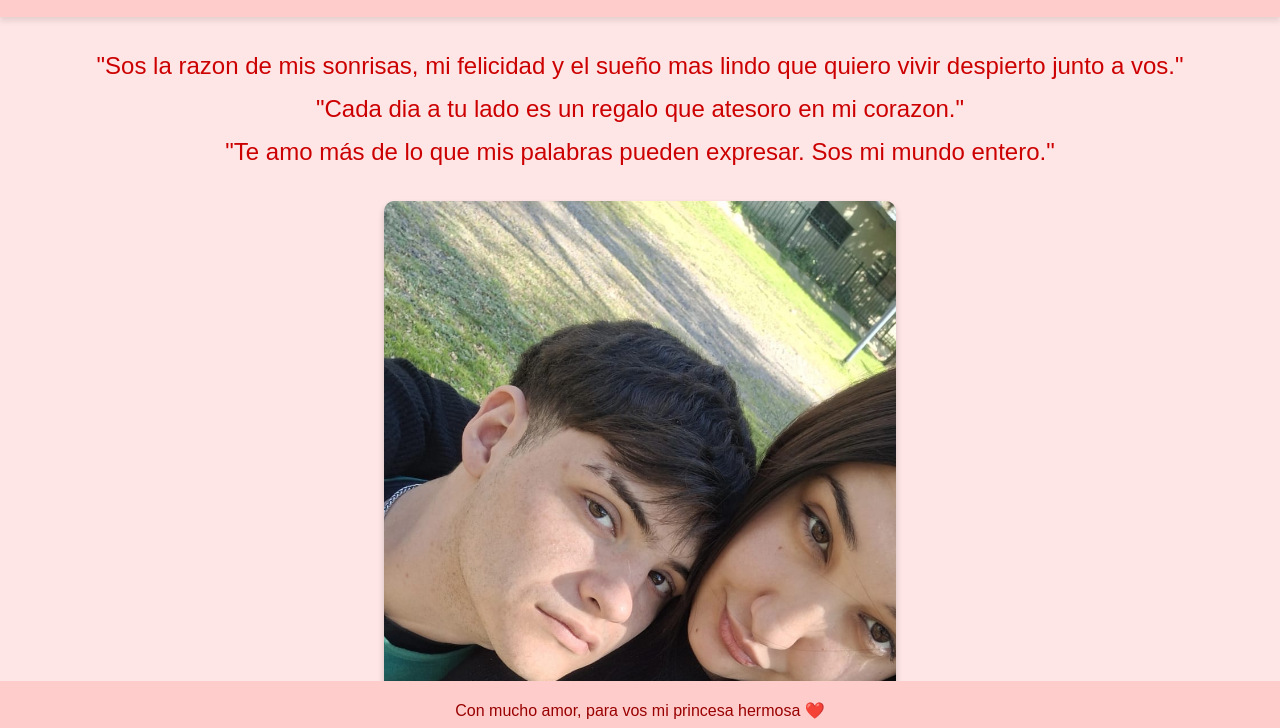
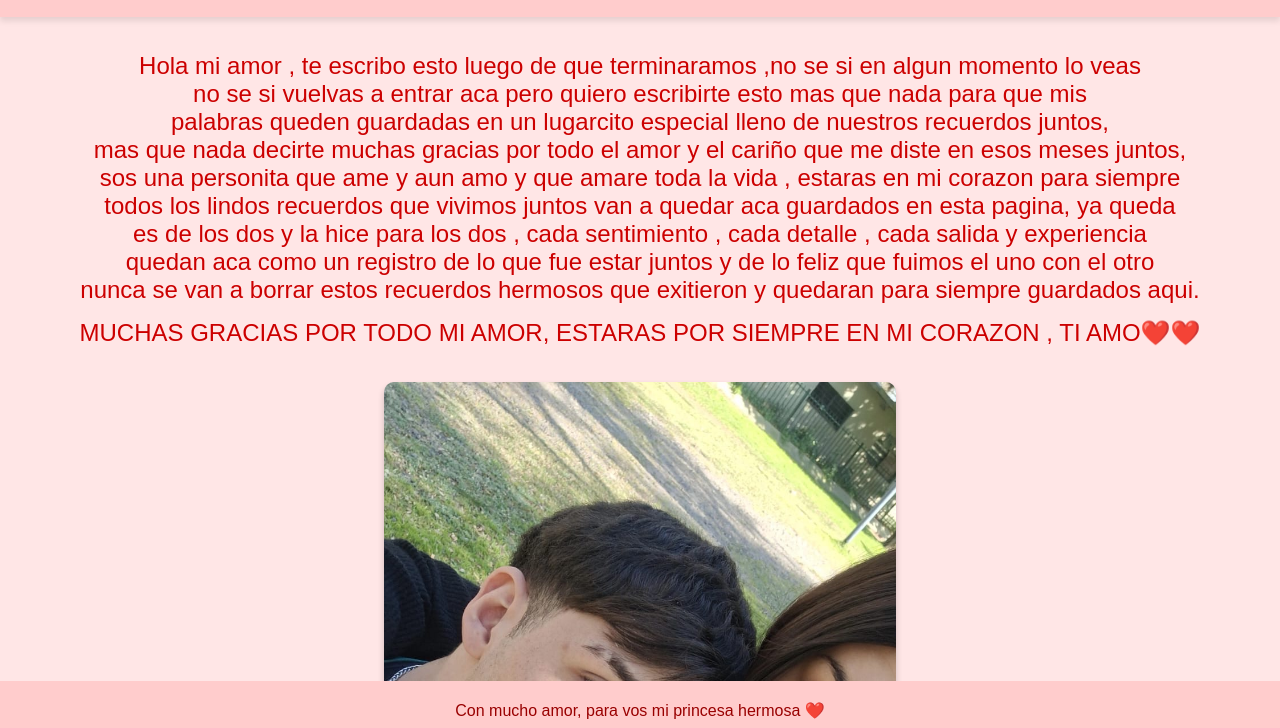
Before and after one commit to fabianxxr2/pagina-para-mi-bb, a plain HTML site: page index.html in a window 1280 px wide. Shown: the part 70-798 px from the top of the page. Drawn offline with Linux system fonts and the light colour scheme.

Commit message:
Update index.html

```diff
--- a/index.html
+++ b/index.html
@@ -111,9 +111,17 @@
     </header>
 
     <div class="content">
-        <p>"Sos la razon de mis sonrisas, mi felicidad y el sueño mas lindo que quiero vivir despierto junto a vos."</p>
-        <p>"Cada dia a tu lado es un regalo que atesoro en mi corazon."</p>
-        <p>"Te amo más de lo que mis palabras pueden expresar. Sos mi mundo entero."</p>
+        <p>Hola mi amor , te escribo esto luego de que terminaramos ,no se si en algun momento lo veas
+        <br>no se si vuelvas a entrar aca pero quiero escribirte esto mas que nada para que mis
+        <br>palabras queden guardadas en un lugarcito especial lleno de nuestros recuerdos juntos,
+        <br>mas que nada decirte muchas gracias por todo el amor y el cariño que me diste en esos meses juntos,
+        <br>sos una personita que ame y aun amo y que amare toda la vida , estaras en mi corazon para siempre
+        <br>todos los lindos recuerdos que vivimos juntos van a quedar aca guardados en esta pagina, ya queda
+        <br>es de los dos y la hice para los dos , cada sentimiento , cada detalle , cada salida y experiencia
+        <br>quedan aca como un registro de lo que fue estar juntos y de lo feliz que fuimos el uno con el otro
+        <br>nunca se van a borrar estos recuerdos hermosos que exitieron y quedaran para siempre guardados aqui.
+
+        <p>MUCHAS GRACIAS POR TODO MI AMOR, ESTARAS POR SIEMPRE EN MI CORAZON , TI AMO❤️❤️</p>
     </div>
 
     <div class="gallery">
@@ -285,7 +293,7 @@
         <h2>9 / 9 / 2024, PARA TODA LA VIDA❤️</h2>
         <br>
         <br>
-        <h2>TE AMO, CON AMOR , TU NOVIO❤️.</h2>
+        <h2>TE AMO, CON AMOR , LAUTY❤️.</h2>
         <br>
         <br>
         <br>
```
